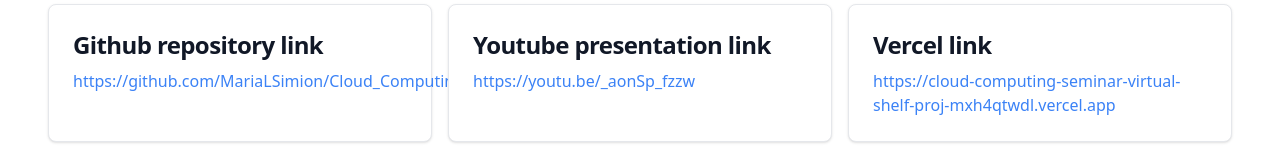
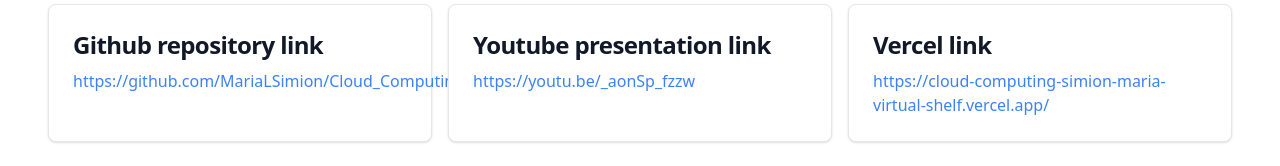
Before and after one commit to MariaLSimion/Cloud_Computing_Seminar, a Next.js app: page /contact in a window 1280 px wide. Shown: the part 184-350 px from the top of the page. Built offline with nearby package versions, Linux system fonts and the light colour scheme.

Commit message:
added update vercel link

```diff
--- a/pages/contact.jsx
+++ b/pages/contact.jsx
@@ -3,7 +3,7 @@
 
 const Contact = () => {
 
-  return(
+  return (
     <div className="flex flex-col h-screen">
       <nav className="bg-white border-gray-200 dark:bg-gray-900">
         <div className="max-w-screen-xl flex flex-wrap items-center justify-between mx-auto p-4">
@@ -53,7 +53,7 @@
           </div>
           <div href="#" className="block max-w-sm p-6 bg-white border border-gray-200 rounded-lg shadow hover:bg-gray-100 dark:bg-gray-800 dark:border-gray-700 dark:hover:bg-gray-700">
             <h5 className="mb-2 text-2xl font-bold tracking-tight text-gray-900 dark:text-white">Vercel link</h5>
-    <a href="https://cloud-computing-seminar-virtual-shelf-proj-mxh4qtwdl.vercel.app" className="font-normal text-blue-500 hover:underline dark:text-gray-400">https://cloud-computing-seminar-virtual-shelf-proj-mxh4qtwdl.vercel.app</a>
+            <a href="https://cloud-computing-simion-maria-virtual-shelf.vercel.app/   " className="font-normal text-blue-500 hover:underline dark:text-gray-400">https://cloud-computing-simion-maria-virtual-shelf.vercel.app/   </a>
           </div>
         </div>
 
```
Lines whose indentation alone changed are shown as unchanged.
